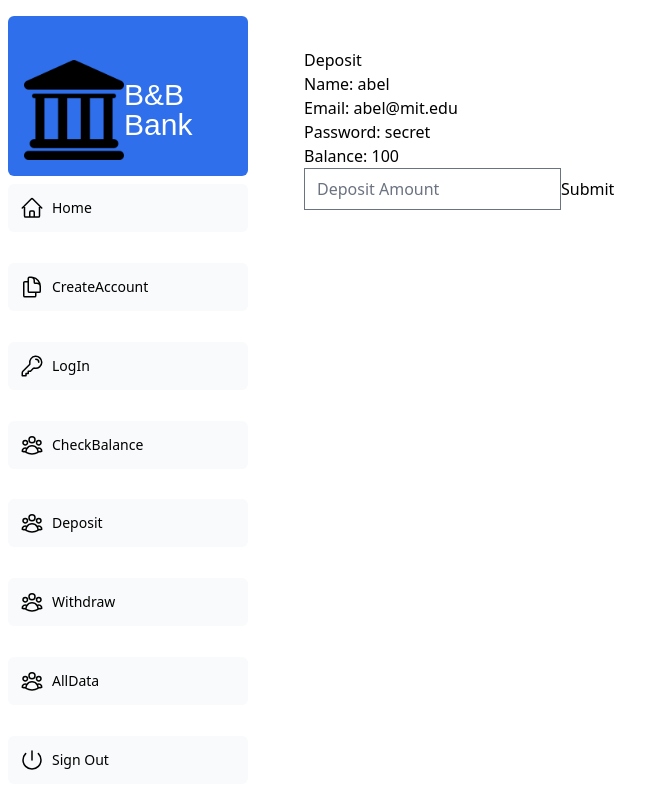
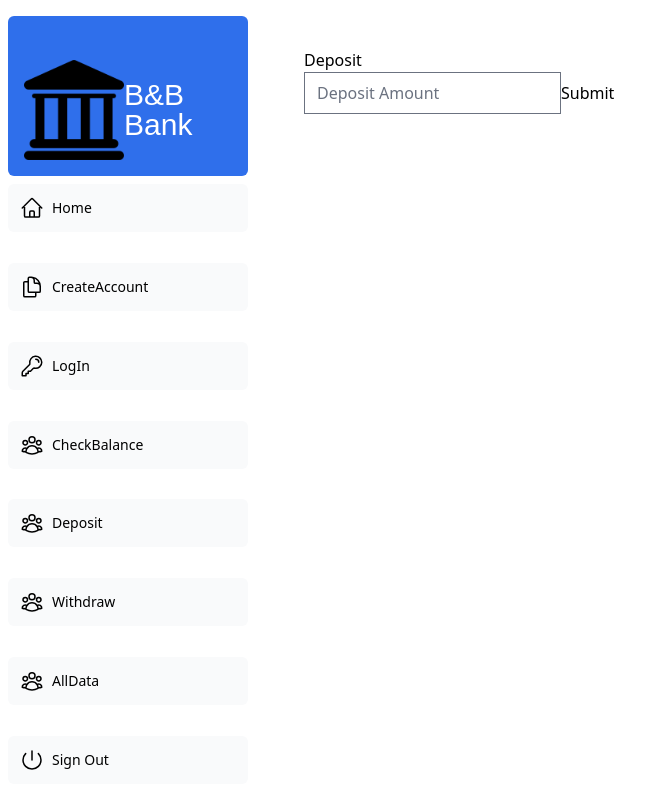
Before and after one commit to fikruabedeke/fkr-first-bank-01, a Next.js app: page /dashboard/deposit in a window 1280 px wide. Shown: the whole page, without its empty margins (0-669 px from the left). Built offline with nearby package versions, Linux system fonts and the light colour scheme; a web font is replaced by a local one.

Commit message:
Update deposit.tsx

```diff
--- a/app/ui/deposit.tsx
+++ b/app/ui/deposit.tsx
@@ -2,50 +2,21 @@
 //import ContextProvider from '@/app/ui/context-provider';
 
 import { useContext,useState,createContext} from 'react';
-const UserContext = createContext(null);
+//const UserContext = createContext(null);
 
 export default function Deposit() {
- const [users, setUsers] = useState([{ name: "abel", email: "abel@mit.edu", password: "secret", balance: 100 }]);
-
- // State to store the deposit amount entered by the user
-  const [depositAmount, setDepositAmount] = useState('');
-  const handleDeposit = (index) => {
-    // Convert the depositAmount string to a number
-    const amount = parseFloat(depositAmount);
-    if (!isNaN(amount) && amount > 0) {
-      const updatedUsers = [...ctx.users]; // Create a copy of the users array
-      updatedUsers[index].balance += amount; // Update the balance for the specified user
-      ctx.setUsers(updatedUsers);
-      // Reset the depositAmount state after successful deposit
-      setDepositAmount('');
-    } else {
-      alert('Please enter a valid positive number for the deposit amount.');
-    }
-  };
 
   return (
     <>
       <span className="placeholder col-12 bg-dark"></span>
       <h1>Deposit</h1>
       <span className="placeholder col-12 bg-dark"></span>
-      {users.map((user, index) => (
-        <div key={index} className="">
-          <div className="">
-            <h6>Name: {user.name}</h6>
-            <p>Email: {user.email}</p>
-            <p>Password: {user.password}</p>
-            <p>Balance: {user.balance}</p>
-            <input
+	  <input
               type="number" // Use type "number" for numeric input
               className="form-control"
               placeholder="Deposit Amount"
-              value={depositAmount} // Set the input value to the depositAmount state
-              onChange={(e) => setDepositAmount(e.target.value)} // Update depositAmount state on input change
             />
-            <button onClick={() => handleDeposit(index)}>Submit</button>
-          </div>
-        </div>
-      ))}
+            <button>Submit</button>
     </>
   );
 }
```
